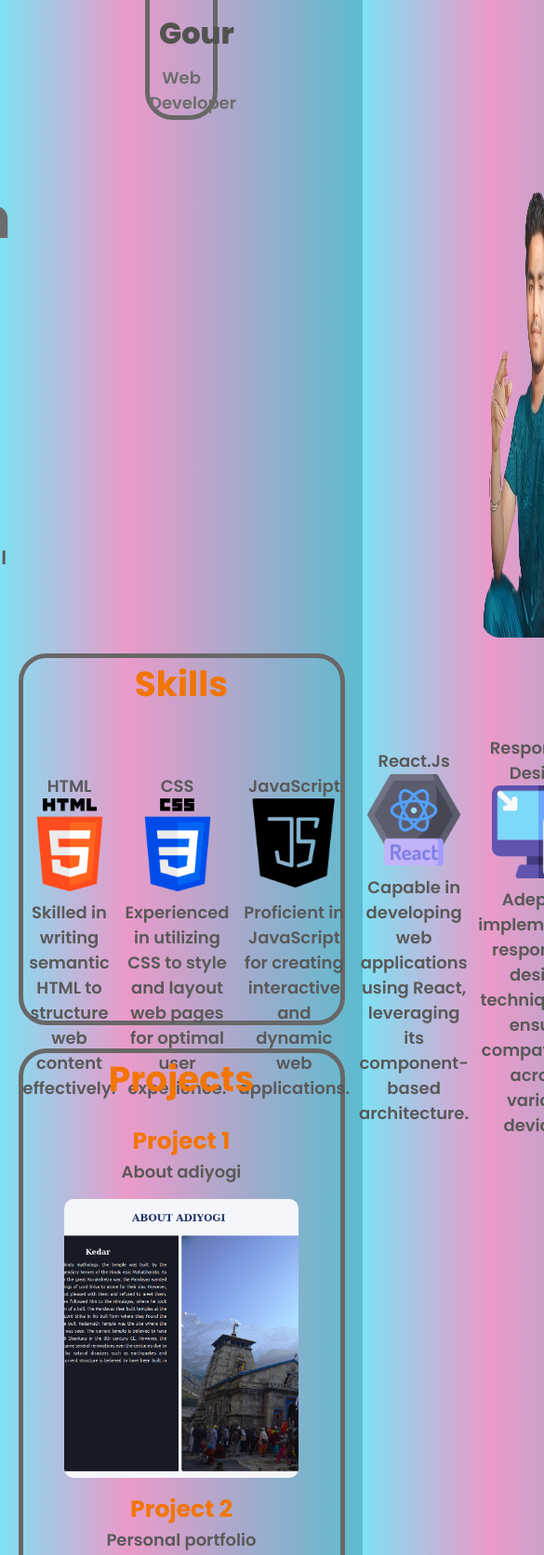
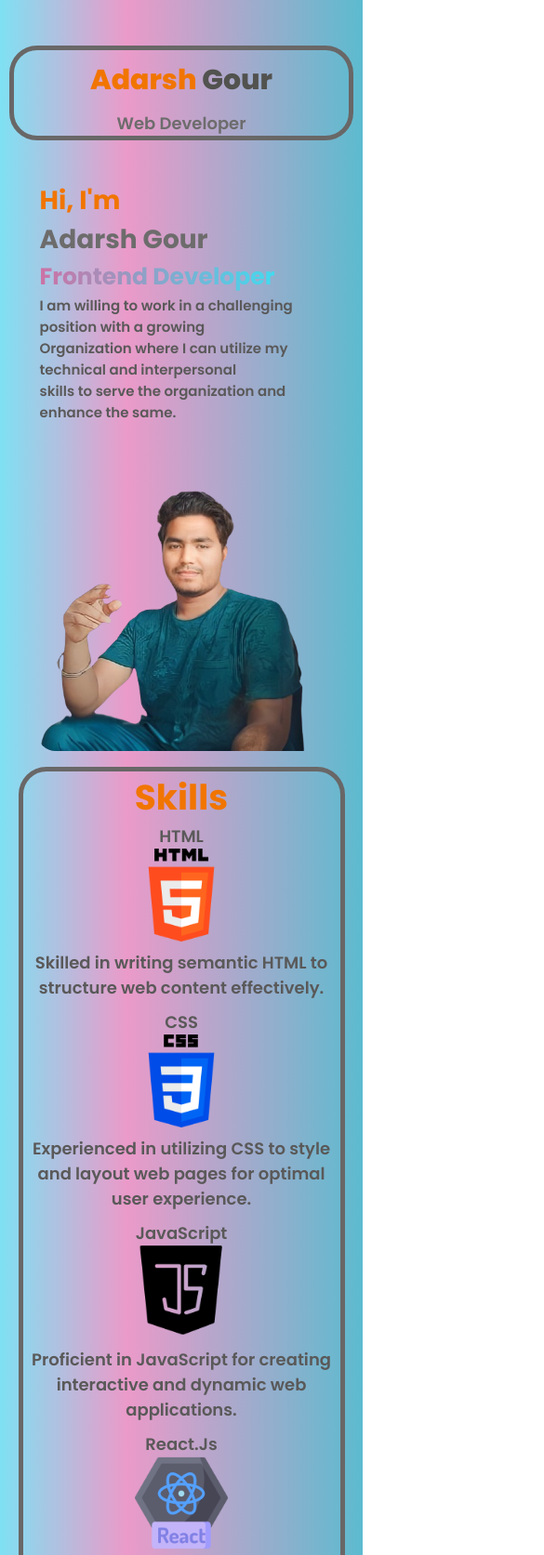
Before and after one commit to adi-shiv/personal-portfolio, a plain HTML site: page index.html in a window 390 px wide. Shown: the top 1673 px of the page at 93% size, 585 px wide, since content can reach past the window. Drawn offline with Linux system fonts and the light colour scheme.

Commit message:
first commit

```diff
--- a/index.html
+++ b/index.html
@@ -28,7 +28,7 @@
   <section id="about">
     <div class="container1">
       <div class="about-text">
-        <h2>Hi, I'm <span>Adarsh Gour</span></h2>
+        <h2>Hi, I'm <br> <span>Adarsh Gour</span></h2>
         <h4>Frontend Developer</h4>
         <p>
           I am willing to work in a challenging position with a growing <br>
@@ -90,7 +90,7 @@
      <div class="project">
         <h3>Project 1</h3>
         <p>About adiyogi </p>
-        <a href="https://adi-shiv.github.io/About--Adiyogi/" target="_blank" ><img src="images/about adiyogi.png" alt="Project 1"></a>
+        <a href="https://adi-shiv.github.io/About--Adiyogi/" target="_blank"><img src="images/about adiyogi.png" alt="Project 1"></a>
       </div>
       <div class="project">
         <h3>Project 2</h3>
@@ -125,7 +125,7 @@
   <section id="contact">
     <div class="contact-head"> <h2>Contact</h2></div>
     <div class="container4">
-      <p><img src="images/icons8-email-100.png" alt="icon">Email:adarshgaur53@gmail.com</p>
+      <p><img src="images/icons8-email-100.png" alt="icon"> Email:adarshgaur53@gmail.com</p>
       <p><img src="/images/icons8-phone-100(1).png" alt="icon"> Phone:9890109648</p>
     </div>
   </section>
--- a/style.css
+++ b/style.css
@@ -243,3 +243,228 @@ footer {
   text-decoration: none;
   color: rgb(241, 117, 0);
 }
+@media only screen and (max-width: 767px) {
+  /* body {
+    background: rgb(9, 197, 232);
+    background: linear-gradient(
+      90deg,
+      rgba(9, 197, 232, 0.5228292000393908) 0%,
+      rgba(235, 154, 201, 1) 35%,
+      rgba(92, 187, 207, 1) 100%
+    );
+
+
+  } */
+
+  header {
+    width: 100%;
+    height: 200px;
+    text-align: center;
+    margin: auto;
+    flex-direction: row;
+    justify-content: center;
+    align-content: center;
+  }
+  .header-border {
+    width: 95%;
+    margin: auto;
+    border: 5px solid rgb(105, 103, 103);
+    border-radius: 30px;
+  }
+
+  header h1 {
+    padding: 10px;
+    color: rgb(82, 82, 79);
+    font-weight: 800;
+    font-size: 30px;
+  }
+  header p {
+    color: rgb(109, 108, 108);
+    font-size: 18px;
+    font-weight: 600;
+  }
+
+  header span {
+    color: rgb(241, 117, 0);
+  }
+
+  .container1 {
+    display: flex;
+    flex-direction: column;
+    max-width: 90%;
+    width: 100%;
+    height: 600px;
+    margin: auto;
+    padding: 20px;
+    justify-content: center;
+    align-content: center;
+    align-items: center;
+  }
+
+  #about img {
+    width: 100%;
+    height: 600px;
+    border-radius: 20px;
+    margin: 0 auto;
+  }
+
+  .container1 .about-text {
+    font-size: 20px;
+    color: rgb(48, 47, 47);
+    margin: auto;
+    padding: 3px;
+    font-weight: 600;
+  }
+
+  .container1 .about-text h2 {
+    color: rgb(241, 117, 0);
+    font-size: 28px;
+  }
+  .container1 .about-text h4 {
+    background: #25f0ff;
+    background: linear-gradient(to left, #25f0ff 0%, #cc72a5 100%);
+    -webkit-background-clip: text;
+    -webkit-text-fill-color: transparent;
+    font-size: 25px;
+  }
+  .container1 .about-text p {
+    color: rgb(90, 89, 89);
+    font-size: 15px;
+  }
+  .container1 .about-text span {
+    color: rgb(109, 108, 108);
+  }
+
+  #skills {
+    max-width: 90%;
+    width: 90%;
+    height: 1500px;
+    border: 5px solid rgb(105, 103, 103);
+    margin: auto;
+    border-radius: 30px;
+    text-align: center;
+  }
+  #skills .skill-head {
+    color: rgb(241, 117, 0);
+    font-size: 25px;
+    font-weight: 800;
+    text-align: center;
+  }
+
+  .container2 {
+    list-style: none;
+    display: flex;
+    flex-direction: column;
+    font-size: x-large;
+    justify-content: space-evenly;
+    align-items: center;
+    align-content: center;
+    gap: 10px;
+  }
+  .container2 img {
+    width: 100px;
+  }
+  .container2 p {
+    font-weight: 600;
+    font-size: large;
+    color: rgb(90, 89, 89);
+  }
+  /* <---project--> */
+
+  #projects {
+    max-width: 90%;
+    width: 90%;
+    height: 1900px;
+    border: 5px solid rgb(105, 103, 103);
+    margin: auto;
+    border-radius: 30px;
+    text-align: center;
+    padding: 10px;
+  }
+
+  #projects .projects-head {
+    color: rgb(241, 117, 0);
+    font-size: 25px;
+    font-weight: 800;
+    text-align: center;
+
+  }
+
+  .project {
+    position: relative;
+    margin: auto;
+    overflow: hidden;
+    width: 600px;
+  }
+
+  .project img {
+    max-width: 150%;
+    transition: all 0.1s;
+    display: block;
+    width: 100%;
+    height: 200px;
+    transform: scale(1);
+    border-radius: 10px;
+    object-fit: cover;
+    cursor: pointer;
+  }
+
+    /* contact  */
+  #contact {
+    max-width: 90%;
+    width: 90%;
+    height: 200px;
+    border: 5px solid rgb(105, 103, 103);
+    margin: auto;
+    border-radius: 30px;
+    text-align: center;
+  }
+  #contact p {
+    font-size: 18px;
+    color: rgb(90, 89, 89);
+    font-weight: 600;
+    text-align: center;
+    margin-top: 20px;
+  }
+  #contact img {
+    width: 20px;
+    cursor: pointer;
+  }
+  #contact .contact-head {
+    color: rgb(241, 117, 0);
+  }
+
+    /* footer */
+
+  footer {
+    width: 90%;
+    height: 50px;
+    border: 5px solid rgb(105, 103, 103);
+    margin: auto;
+    border-radius: 20px;
+    text-align: center;
+  }
+
+  .container5 {
+    display: flex;
+    justify-content: center;
+    align-items: center;
+    align-content: center;
+    max-width: 90%;
+    margin: 10px 10px 10px 20px;
+  }
+  .container5 p {
+    color: rgb(90, 89, 89);
+    font-weight:600;
+    font-size: 11px;
+    text-align: center;
+    margin: auto;
+    padding: 0 ;
+
+  }
+
+  .container5 p > a {
+    text-decoration: none;
+    color: rgb(241, 117, 0);
+  }
+}
```
